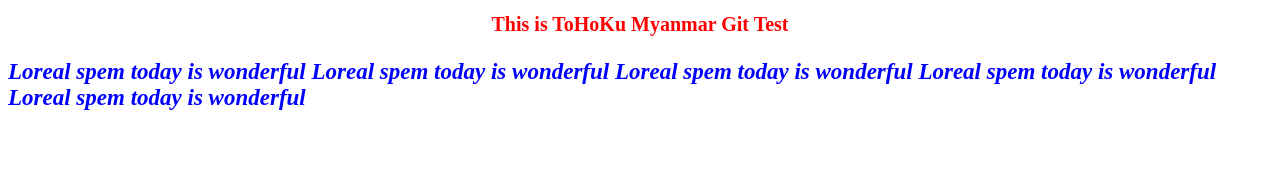
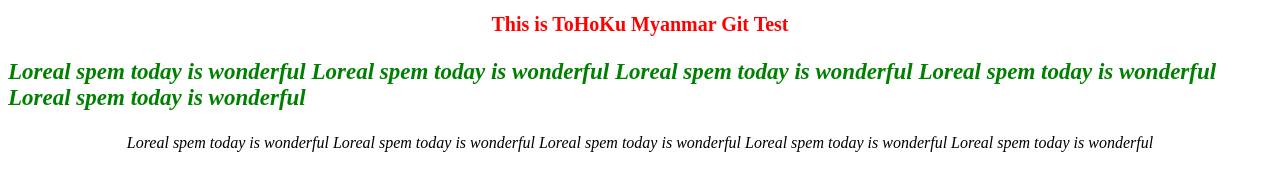
Before and after one commit to yar194/ToHoKu-Myanmar, a plain HTML site: page index.html in a window 1280 px wide. Drawn offline with Linux system fonts and the light colour scheme.

Commit message:
index.html,style.css
KMT edit01

```diff
--- a/index.html
+++ b/index.html
@@ -12,5 +12,8 @@
   <div class="pp01">
     <p>Loreal spem today is wonderful Loreal spem today is wonderful Loreal spem today is wonderful Loreal spem today is wonderful Loreal spem today is wonderful</p>
   </div>
+  <div class="pp02">
+    <p>Loreal spem today is wonderful Loreal spem today is wonderful Loreal spem today is wonderful Loreal spem today is wonderful Loreal spem today is wonderful</p>
+  </div>
 </body>
 </html>
--- a/style.css
+++ b/style.css
@@ -6,7 +6,7 @@ h1 {
   color: red;
 }
 .pp01 {
-  color: blue;
+  color: green;
   font-size: 23px;
   text-align: center;
 }
@@ -15,3 +15,7 @@ h1 {
   font-weight: bold;
   font-style: italic;
 }
+.pp02 p {
+  text-align: center;
+  font-style: italic;
+}
```
